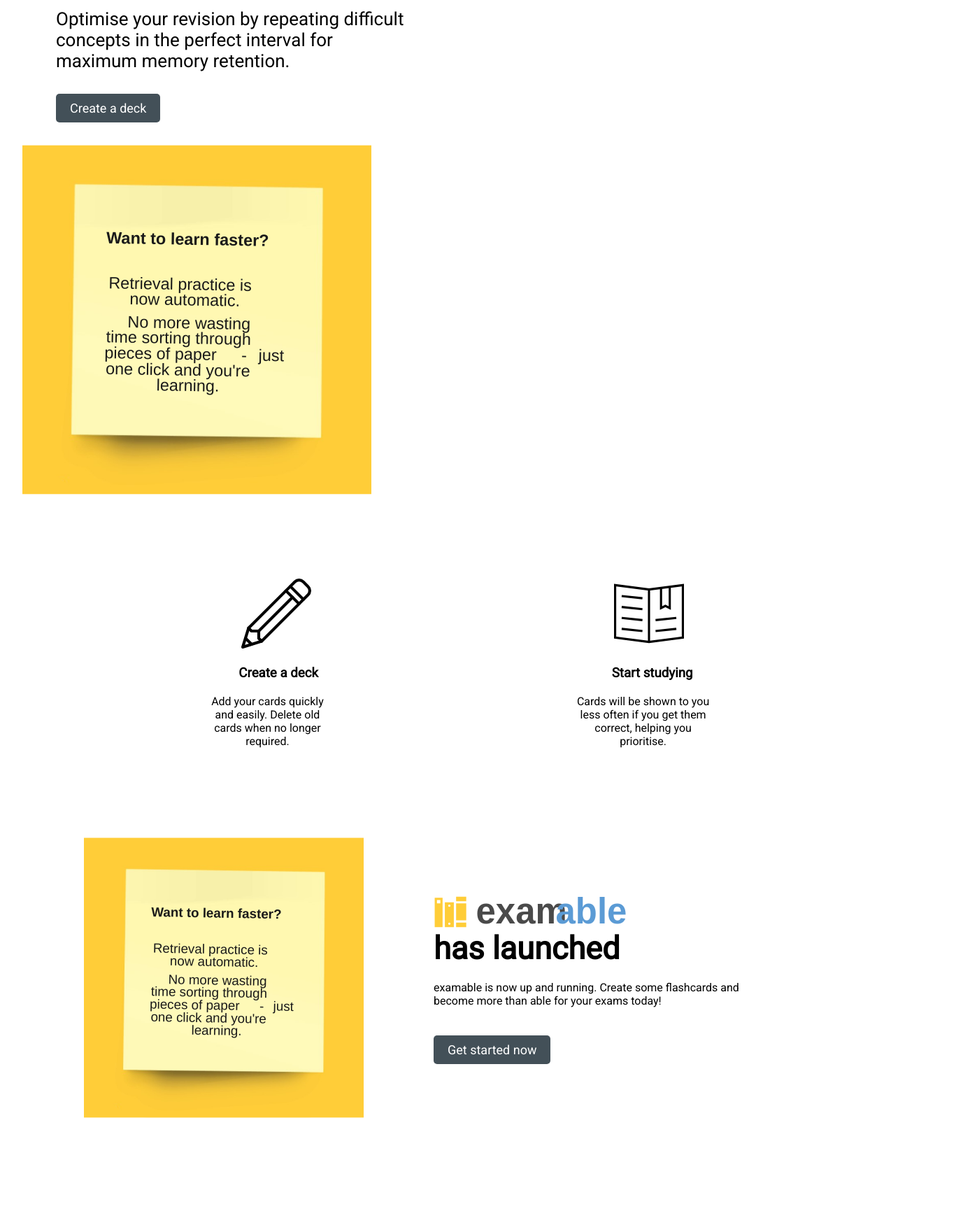
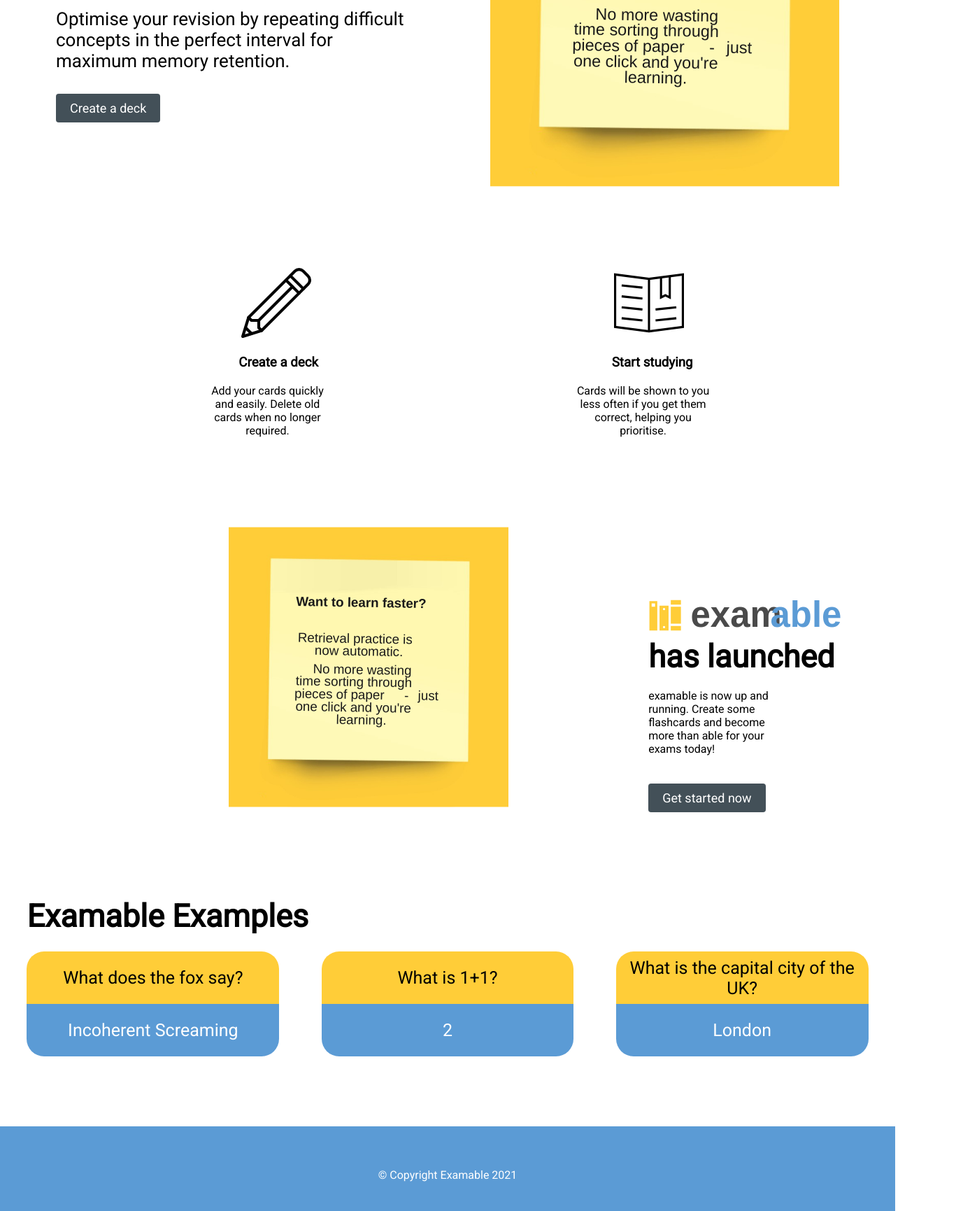
Before and after one commit to tianqibu/examable, a React (Create React App) app in the folder frontend/app/: page / in a window 1280 px wide. Shown: the part 360-2091 px from the top of the page at 70% size, 1387 px wide, since content can reach past the window. Built offline with nearby package versions, Linux system fonts and the light colour scheme; no server answers.

Commit message:
fixed some CSS issues with article

```diff
--- a/frontend/app/package.json
+++ b/frontend/app/package.json
@@ -9,7 +9,6 @@
     "bootstrap": "^4.6.0",
     "react": "^17.0.2",
     "react-dom": "^17.0.2",
-    "react-router-dom": "^5.2.0",
     "react-scripts": "4.0.3",
     "web-vitals": "^1.1.1"
   },
@@ -36,5 +35,9 @@
       "last 1 firefox version",
       "last 1 safari version"
     ]
+  },
+  "devDependencies": {
+    "react-router-dom": "^5.2.0",
+    "serve": "^11.3.2"
   }
 }
--- a/frontend/app/src/App.js
+++ b/frontend/app/src/App.js
@@ -27,8 +27,9 @@ function App() {
 
   return (
     <Router>
-    <div className="container">
+
         <Header />
+        <div className="pageBody">
         <Route path='/' exact render={() =>
           <>
               <Article />
@@ -55,8 +56,10 @@ function App() {
               <p>The study now page, maybe some logic for when different components are displayed.</p>
             </>
           </Route>
+
+          </div>
         <Footer />
-    </div>
+
     </Router>
   );
 }
--- a/frontend/app/src/components/Article.js
+++ b/frontend/app/src/components/Article.js
@@ -1,19 +1,20 @@
 import Button from './Button'
 import image from '../images/NoteImage_Square.svg'
+import { Link } from 'react-router-dom'
 
 const Article = () => {
     return (
-        <article className='mainArticle'>
+        <div className="mainArticle">
             <div className='articleBody'>
                 <h1>Improve your memory using spaced retrieval</h1>
                 <p className='articleText'>Optimise your revision by repeating difficult concepts in the perfect interval for maximum memory retention.</p>
-                <Button
+                <Link to='/deck'><Button
                     buttonStyle="btn--charcoal"
                     text="Create a deck"
-                />
+                /></Link>
             </div>
             <img className='articleImage right' src={image} alt="A note with the question 'Want to learn faster?' written on it"></img>
-        </article>
+        </div>
     )
 }
 
--- a/frontend/app/src/components/Button.js
+++ b/frontend/app/src/components/Button.js
@@ -16,7 +16,6 @@ const SIZES = [
 ]
 
 const Button = ({
-    onClick,
     buttonStyle,
     buttonSize,
     text
@@ -28,7 +27,6 @@ const Button = ({
 
     return <button
         className={`btn ${checkButtonStyle} ${checkButtonSize}`}
-        onClick={onClick}
     >{ text }</button>
 }
 
--- a/frontend/app/src/components/GettingStartedListItem.js
+++ b/frontend/app/src/components/GettingStartedListItem.js
@@ -4,11 +4,11 @@ const GettingStartedListItem = (props) => {
     return (
             <div className="GSL-Item">
                 <img className="GSL-Item-Image"
-                alt="placeholder"
+                alt="Image of the current item"
                 src={ props.src }>
                 </img>
                 <h3 className="GSL-Heading">{ props.heading }</h3>
-                <p className="GSL-Text">{props.description}</p>
+                <p className="GSL-Text">{ props.description }</p>
             </div>
     )
 }
--- a/frontend/app/src/components/Launch.js
+++ b/frontend/app/src/components/Launch.js
@@ -1,6 +1,7 @@
 import logo from '../images/logo.svg'
 import Button from './Button'
 import Placeholder from '../images/NoteImage_Square.svg'
+import { Link } from 'react-router-dom'
 
 const Launch = () => {
     return (
@@ -10,10 +11,9 @@ const Launch = () => {
             </div>
             <div className="child">
                 <div className="textContainer">
-                    <img className="launchLogo" src={logo} alt=''></img>
-                    <h1 className="launchHeading">has launched</h1>
+                    <h1 className="launchHeading"><img className="launchLogo" src={logo} alt=''></img>has launched</h1>
                     <p className="launchParagraph">examable is now up and running. Create some flashcards and become more than able for your exams today!</p>
-                    <Button buttonStyle="btn--charcoal" text="Get started now"/>
+                    <Link to='/deck'><Button buttonStyle="btn--charcoal" text="Get started now"/></Link>
                 </div>
             </div>
         </div>
--- a/frontend/app/src/components/button.css
+++ b/frontend/app/src/components/button.css
@@ -10,14 +10,15 @@
 .btn {
     font-family: "Roboto", sans-serif;
     font-weight: 400;
-    border-radius: 5px;
+    border-radius: 4px;
     cursor: pointer;
-    transition: transform 0.3s ease;
+    transition: transform 0.2s ease;
+    padding: 4px;
 }
 
 .btn:hover {
-    transform: translateY(-3px);
-     box-shadow: 0 5px 15px #435058ff;
+    transform: translateY(-2px);
+     box-shadow: 0 4px 10px #435058ff;
 }
 
 .btn--blue {
--- a/frontend/app/src/index.css
+++ b/frontend/app/src/index.css
@@ -1,4 +1,13 @@
 @import url('https://fonts.googleapis.com/css2?family=Roboto&display=swap');
+
+:root {
+  --yellow: #ffcd38ff;
+  --charcoal: #435058ff;
+  --blue:  #5b9bd5ff;
+  --red:  #FF0000ff;
+  --green: #70AD47ff;
+  --white: #FFFFFF;
+}
 
 * {
   margin: 0px;
@@ -7,6 +16,70 @@
   -webkit-font-smoothing: antialiased;
   -moz-osx-font-smoothing: grayscale;
 }
+
+/* navBar */
+
+.logo {
+  width: 300px;
+  padding-left: 6rem;
+}
+.navBar {
+  display: flex;
+  align-items: center;
+  justify-content: space-between;
+  padding-right: 15px;
+}
+
+/* Footer */
+html, body {
+  height: 100%;
+}
+
+footer {
+
+  width: 100%;
+  bottom: 0;
+  background-color: var(--blue);
+  color: white;
+  text-align: center;
+  height: 200px;
+}
+
+.footer-text {
+  padding: 60px 0;
+  text-align: center;
+}
+
+/* Article */
+
+.mainArticle {
+  display: flex;
+  justify-content: space-between;
+  flex-wrap: wrap;
+  align-items: flex-start;
+}
+
+.articleText {
+  font-size: 26px;
+  padding: 2rem 0 2rem 0;
+}
+
+.articleImage {
+  flex: 0 2 auto;
+  padding: 1rem 5rem 1rem 2rem;
+  height: 500px;
+}
+
+.articleBody {
+  padding: 1rem 2rem 1rem 5rem;
+  max-width: 500px;
+}
+
+h1 {
+  font-size: 60px;
+}
+
+/* Getting Started List */
 
 .GSL-Container {
   display: flex;
@@ -38,58 +111,6 @@
   text-align: center;
 }
 
-.logo {
-  width: 300px;
-  padding-left: 6rem;
-}
-.navBar {
-  display: flex;
-  align-items: center;
-  justify-content: space-between;
-  padding-right: 15px;
-}
-
-footer {
-  width: 100%;
-  bottom: 0;
-  background-color: #5b9bd5ff;
-  color: white;
-  text-align: center;
-  height: 200px;
-}
-
-.footer-text {
-  padding: 60px 0;
-  text-align: center;
-} */
-
-.mainArticle {
-  display: flex;
-  justify-content: space-evenly;
-  flex-wrap: nowrap;
-  align-items: flex-start;
-}
-
-.articleText {
-  font-size: 26px;
-  padding: 2rem 0 2rem 0;
-}
-
-.articleImage {
-  flex: 0 2 auto;
-  padding: 1rem 5rem 1rem 2rem;
-  height: 500px;
-}
-
-.articleBody {
-  padding: 1rem 2rem 1rem 5rem;
-  max-width: 500px;
-}
-
-h1 {
-  font-size: 60px;
-}
-
 /* Launch */
 
 .launchContainer {
@@ -99,15 +120,18 @@ h1 {
   height: 400px;
   padding: 100px;
   padding-bottom: 150px;
+  padding-left: 24%;
 }
 
 .child {
   margin: 20px;
+  padding-right: 100px;
 }
 
 .launchLogo {
   width: 300px;
   margin-bottom: -40px;
+  padding-top: 20px;
 }
 
 .launchHeading {
@@ -117,6 +141,8 @@ h1 {
 
 .launchParagraph {
   padding-bottom: 40px;
+  width: 60%;
+  text-align: left;
 }
 
 .placeholder {
@@ -130,6 +156,7 @@ h1 {
   padding: 20px;
 }
 
+/* Example cards */
 
 .example-section {
   padding-left: 3%;
@@ -142,12 +169,12 @@ h1 {
   display: flex;
   flex-direction: column;
   width: 30%;
-  max-height: 150px;
-  font-size: 1.8rem;
+  height: 150px;
+  font-size: 25px;
 }
 
 .questionHalf {
-  background-color: #ffcd38;
+  background-color: var(--yellow);
   border-top-left-radius: 25px;
   border-top-right-radius: 25px;
   height: 50%;
@@ -167,7 +194,7 @@ h1 {
 }
 
 .answerHalf {
-  background-color: #5B9BD5;
+  background-color: var(--blue);
   border-bottom-right-radius: 25px;
   border-bottom-left-radius: 25px;
   display:flex;
```
Also changed, not shown: frontend/app/src/components/About.js (added, +16 -0 lines), 1 other file (tests, documents, lock files or other folders). Lines whose indentation alone changed are shown as unchanged.
